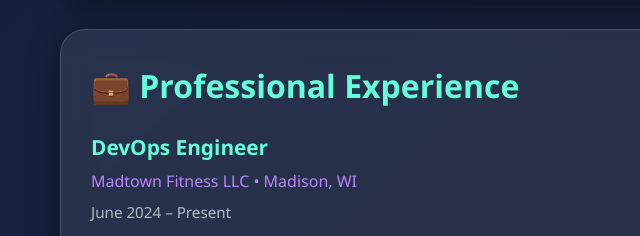
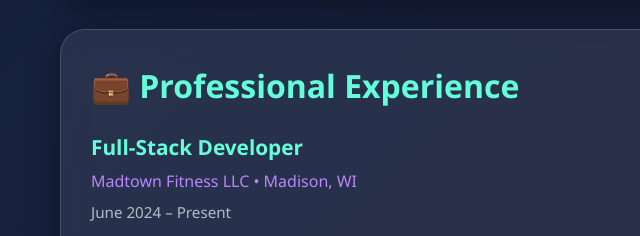
Before and after one commit to TylerBeles47/TylerBeles.github.io, a plain HTML site: page index.html in a window 1280 px wide. Shown: the part 2608-2844 px from the top of the page, 0-640 px from the left. Drawn offline with Linux system fonts and the light colour scheme.

Commit message:
new role

```diff
--- a/index.html
+++ b/index.html
@@ -556,7 +556,7 @@
                 <div class="experience-container">
                     <div class="experience-item">
                         <div class="experience-header">
-                            <h4 style="color: #64ffda; font-size: 1.3em; margin-bottom: 5px;">DevOps Engineer</h4>
+                            <h4 style="color: #64ffda; font-size: 1.3em; margin-bottom: 5px;">Full-Stack Developer</h4>
                             <p style="color: #bb86fc; font-weight: 500; margin-bottom: 5px;">Madtown Fitness LLC • Madison, WI</p>
                             <p style="color: #b0bec5; font-size: 0.95em; margin-bottom: 15px;">June 2024 – Present</p>
                         </div>
```
